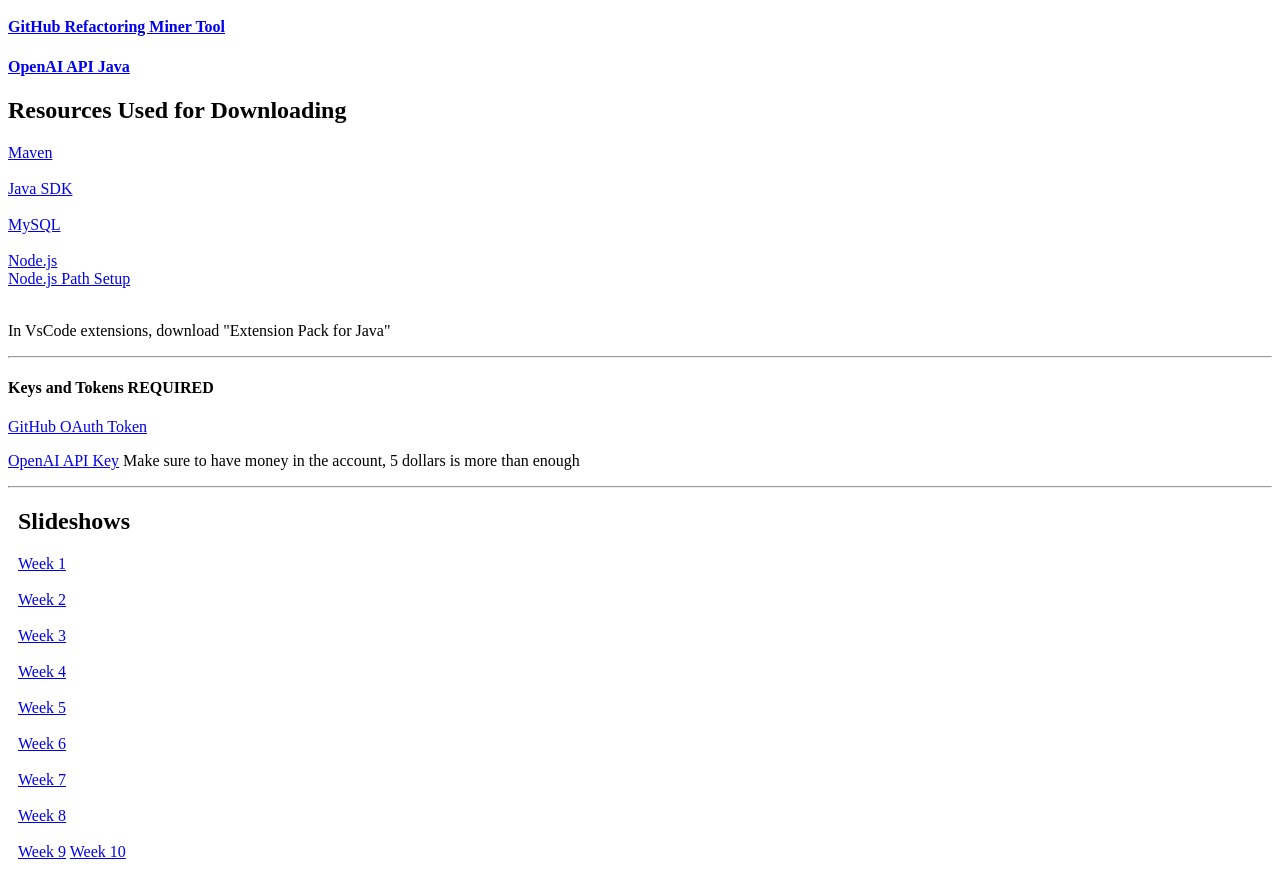
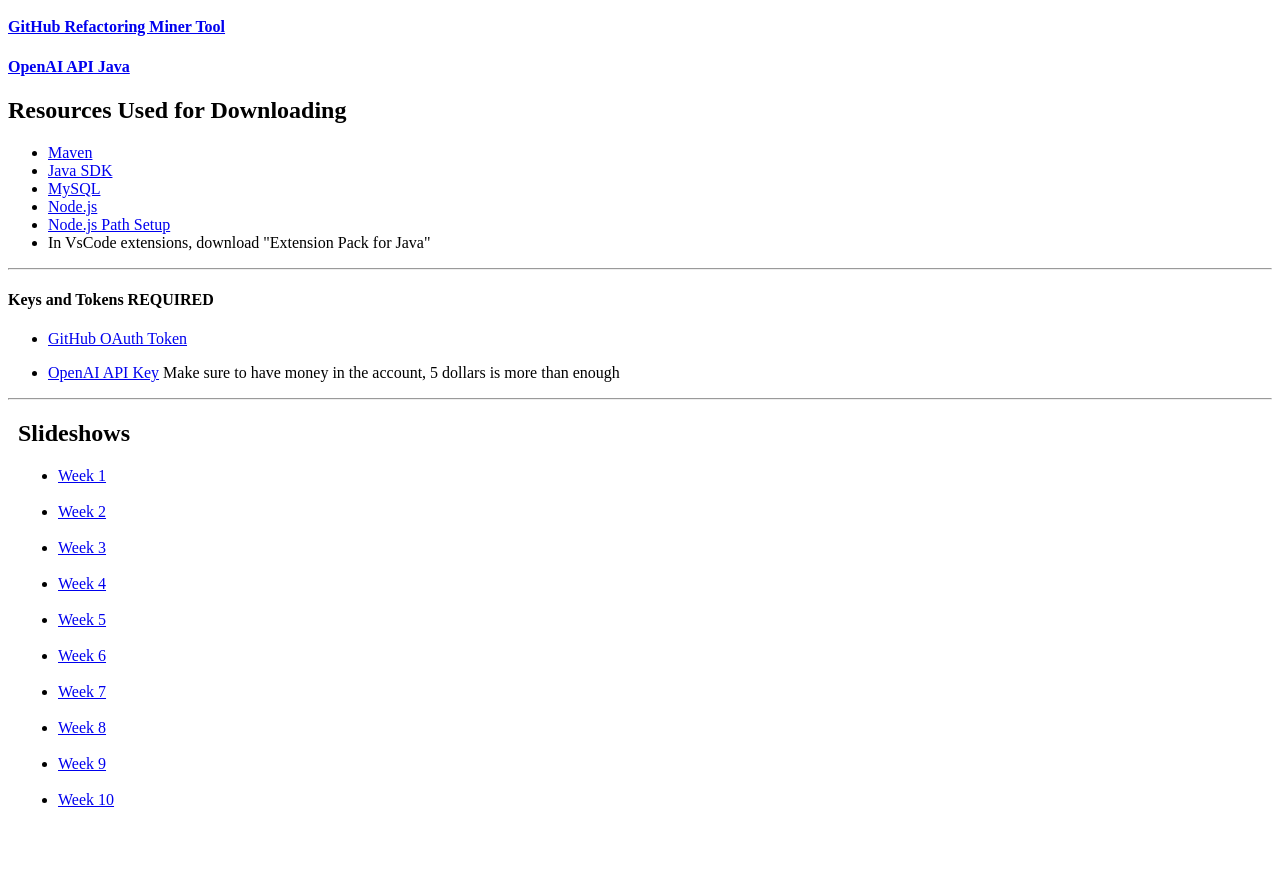
Before and after one commit to SE4AIResearch/Github-extension-website2024, a plain HTML site: page resources.html in a window 1280 px wide. Shown: the part 141-1012 px from the top of the page. After the commit the page ends 966 px from the top, so only its background shows below. Drawn offline with Linux system fonts and the light colour scheme.

Commit message:
Small Edits

```diff
--- a/resources.html
+++ b/resources.html
@@ -26,7 +26,15 @@
 
     <div class="downloads">
         <h2>Resources Used for Downloading</h2>
-        <a href = "https://www.youtube.com/watch?v=YTvlb6eny_0">Maven</a>
+        <ul>
+            <li><a href = "https://www.youtube.com/watch?v=YTvlb6eny_0">Maven</a></li>
+            <li><a href = "https://www.youtube.com/watch?v=5LlfwQ4xzXc">Java SDK</a></li>
+            <li><a href = "https://www.youtube.com/watch?v=fzd6-qcLzrE">MySQL</a></li>
+            <li><a href = "https://www.youtube.com/watch?v=4FAtFwKVhn0">Node.js</a></li>
+            <li><a href = "https://www.youtube.com/watch?v=DdMIKKBVv5M">Node.js Path Setup</a></li>
+            <li>In VsCode extensions, download "Extension Pack for Java"</li>
+        </ul>
+        <!-- <a href = "https://www.youtube.com/watch?v=YTvlb6eny_0">Maven</a>
         <br>
         <br>
         <a href = "https://www.youtube.com/watch?v=5LlfwQ4xzXc">Java SDK</a>
@@ -40,12 +48,17 @@
         <a href = "https://www.youtube.com/watch?v=DdMIKKBVv5M">Node.js Path Setup</a>
         <br>
         <br>
-        <p>In VsCode extensions, download "Extension Pack for Java"</p>
+        <p>In VsCode extensions, download "Extension Pack for Java"</p> -->
 
     <hr>
         <h4>Keys and Tokens REQUIRED</h4>
-        <p><a href = "https://github.com/settings/tokens">GitHub OAuth Token</a></p>
-        <p><a href = "https://platform.openai.com/api-keys">OpenAI API Key</a> Make sure to have money in the account, 5 dollars is more than enough</p>
+        <ul>
+
+            <li><a href = "https://github.com/settings/tokens">GitHub OAuth Token</a></li>
+            <li><p><a href = "https://platform.openai.com/api-keys">OpenAI API Key</a> Make sure to have money in the account, 5 dollars is more than enough</p></li>
+        </ul>
+        <!-- <p><a href = "https://github.com/settings/tokens">GitHub OAuth Token</a></p>
+        <p><a href = "https://platform.openai.com/api-keys">OpenAI API Key</a> Make sure to have money in the account, 5 dollars is more than enough</p> -->
 
     </div>
 
@@ -54,7 +67,31 @@
     <div class="slideshow">
         <h2>Slideshows</h2>
 
-        <a href = "https://stevens0-my.sharepoint.com/:p:/g/personal/ealomar_stevens_edu/EZ3hX8TqR_lNviMbw5jZzQkBYJOPcLH4Js9fUweXRbQIpA?e=2Mb0r2">Week 1</a>
+        <ul>
+
+            <li>        <a href = "https://stevens0-my.sharepoint.com/:p:/g/personal/ealomar_stevens_edu/EZ3hX8TqR_lNviMbw5jZzQkBYJOPcLH4Js9fUweXRbQIpA?e=2Mb0r2">Week 1</a></li>
+            <br>
+            <li>        <a href="https://stevens0-my.sharepoint.com/:p:/g/personal/ealomar_stevens_edu/EQUZ41s4Lt9GrQvuCy8n4GEBg3r5FS2tdzNPNlbz8ULz3g?e=laTbJJ">Week 2</a></li>
+            <br>
+            <li>        <a href = "https://stevens0-my.sharepoint.com/:p:/g/personal/ealomar_stevens_edu/EQphwXCxqvlIjXn6fvrHDxABN1TL6o1GpvYAOCxLgJ86ag?e=xcBHB1">Week 3</a></li>
+            <br>
+            <li>        <a href = "https://stevens0-my.sharepoint.com/:p:/g/personal/ealomar_stevens_edu/EQ9bkgcroq5FrGS4Blq5rK0BDssk_pIVWeStToMehMcTLg?e=8jYv1M">Week 4</a></li>
+            <br>
+            <li>        <a href = "https://stevens0-my.sharepoint.com/:p:/g/personal/ealomar_stevens_edu/Ec_BZmvj1lpNmloHsBjNxYgBMmkIhvemwzrSUQsfiLRtJQ?e=Z0yVeE">Week 5</a></li>
+            <br>
+            <li>        <a href = "https://stevens0-my.sharepoint.com/:p:/g/personal/ealomar_stevens_edu/EaruPRwlc6JIrlp8B4Bj6u8Bb1qrGHq2qyta7SjYDQKkAw?e=4e850J">Week 6</a></li>
+            <br>
+            <li>        <a href = "https://stevens0-my.sharepoint.com/:p:/g/personal/ealomar_stevens_edu/ESvEK5PX6hJMk_PH9UjBzy4BtwvCh9q0qRAsOPG0xzdpXw?e=FogXeU">Week 7</a></li>
+            <br>
+            <li>        <a href = "https://stevens0-my.sharepoint.com/:p:/g/personal/ealomar_stevens_edu/EWxqTNwBcRlGnT5NTFWnoAgBr5NeW7OrQOXcIJ2ydTVeXA?e=PD7TRE">Week 8</a></li>
+            <br>
+            <li>        <a href = "https://stevens0-my.sharepoint.com/:p:/g/personal/ealomar_stevens_edu/EatHH_32F_5HjLMp7X6liiQB_mcK062p8-CQy4ZyvI5NVg?e=c9QU75">Week 9</a></li>
+            <br>
+            <li>        <a href = "https://stevens0-my.sharepoint.com/:p:/g/personal/ealomar_stevens_edu/EUKO22G_VodJlAbcpXOi1hgB4sALZVXLrVIaOOKiiTnuJA?e=OHGQw9">Week 10</a></li>
+
+        </ul>
+
+        <!-- <a href = "https://stevens0-my.sharepoint.com/:p:/g/personal/ealomar_stevens_edu/EZ3hX8TqR_lNviMbw5jZzQkBYJOPcLH4Js9fUweXRbQIpA?e=2Mb0r2">Week 1</a>
         <br>
         <br>
         <a href="https://stevens0-my.sharepoint.com/:p:/g/personal/ealomar_stevens_edu/EQUZ41s4Lt9GrQvuCy8n4GEBg3r5FS2tdzNPNlbz8ULz3g?e=laTbJJ">Week 2</a>
@@ -79,8 +116,9 @@
         <br>
         <br>
         <a href = "https://stevens0-my.sharepoint.com/:p:/g/personal/ealomar_stevens_edu/EatHH_32F_5HjLMp7X6liiQB_mcK062p8-CQy4ZyvI5NVg?e=c9QU75">Week 9</a>
-
-        <a href = "https://stevens0-my.sharepoint.com/:p:/g/personal/ealomar_stevens_edu/EUKO22G_VodJlAbcpXOi1hgB4sALZVXLrVIaOOKiiTnuJA?e=OHGQw9">Week 10</a>
+        <br>
+        <br>
+        <a href = "https://stevens0-my.sharepoint.com/:p:/g/personal/ealomar_stevens_edu/EUKO22G_VodJlAbcpXOi1hgB4sALZVXLrVIaOOKiiTnuJA?e=OHGQw9">Week 10</a> -->
 
     </div>
 </body>
```
